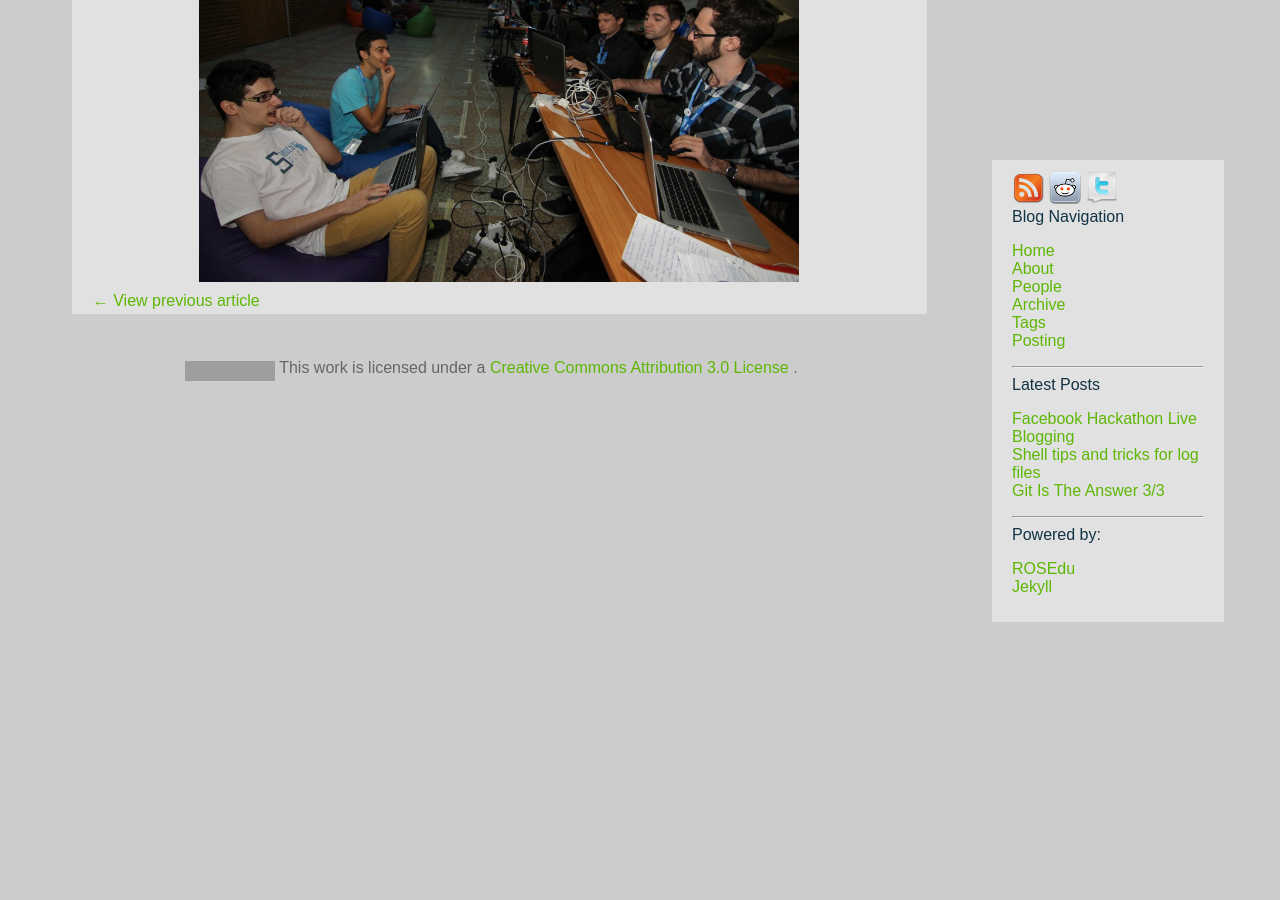
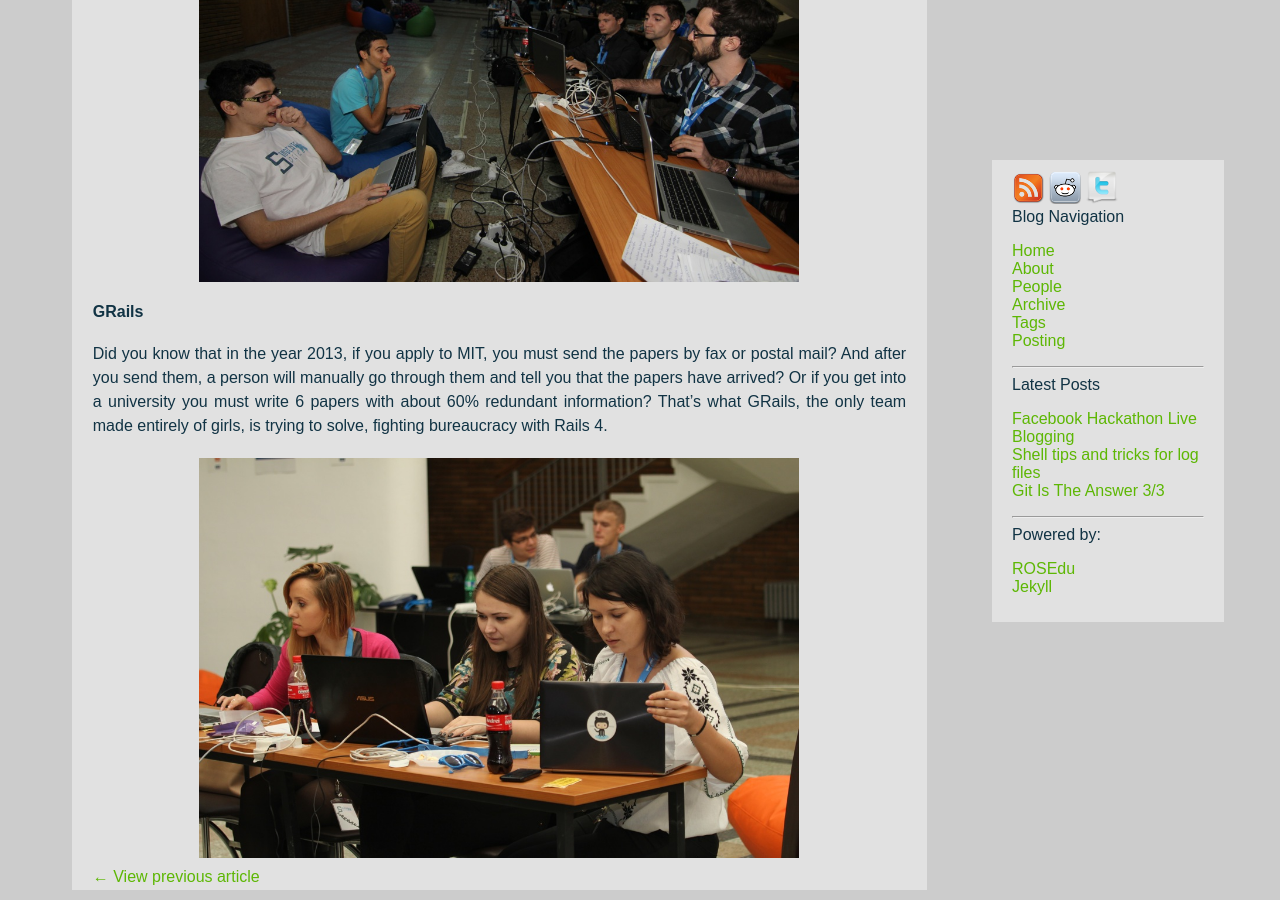
Before and after one commit to rosedu/techblog, a Jekyll site: the page built from _posts/2013-10-19-facebook-hackathon-live-blogging.md, in a window 1280 px wide and 900 px high, scrolled down 3381 px. Built offline with Jekyll 4.4.1, drawn with Linux system fonts in a browser that asks for light colours; comment, search, counter and statistics services are not loaded; grey boxes are pictures that could not be loaded.

Commit message:
add grails team

```diff
--- a/_posts/2013-10-19-facebook-hackathon-live-blogging.md
+++ b/_posts/2013-10-19-facebook-hackathon-live-blogging.md
@@ -56,3 +56,11 @@ We've all endured the lack of knowledge of moving around Bucharest, if we haven'
 <div class="center">
 <img width="600" height="400" src="assets/facebook-hackathon/pink_floyd.jpg">
 </div>
+
+#### GRails
+
+Did you know that in the year 2013, if you apply to MIT, you must send the papers by fax or postal mail? And after you send them, a person will manually go through them and tell you that the papers have arrived? Or if you get into a university you must write 6 papers with about 60% redundant information? That's what GRails, the only team made entirely of girls, is trying to solve, fighting bureaucracy with Rails 4.
+
+<div class="center">
+<img width="600" height="400" src="assets/facebook-hackathon/grails.jpg">
+</div>
```
Also changed, not shown: assets/facebook-hackathon/grails.jpg (added).
